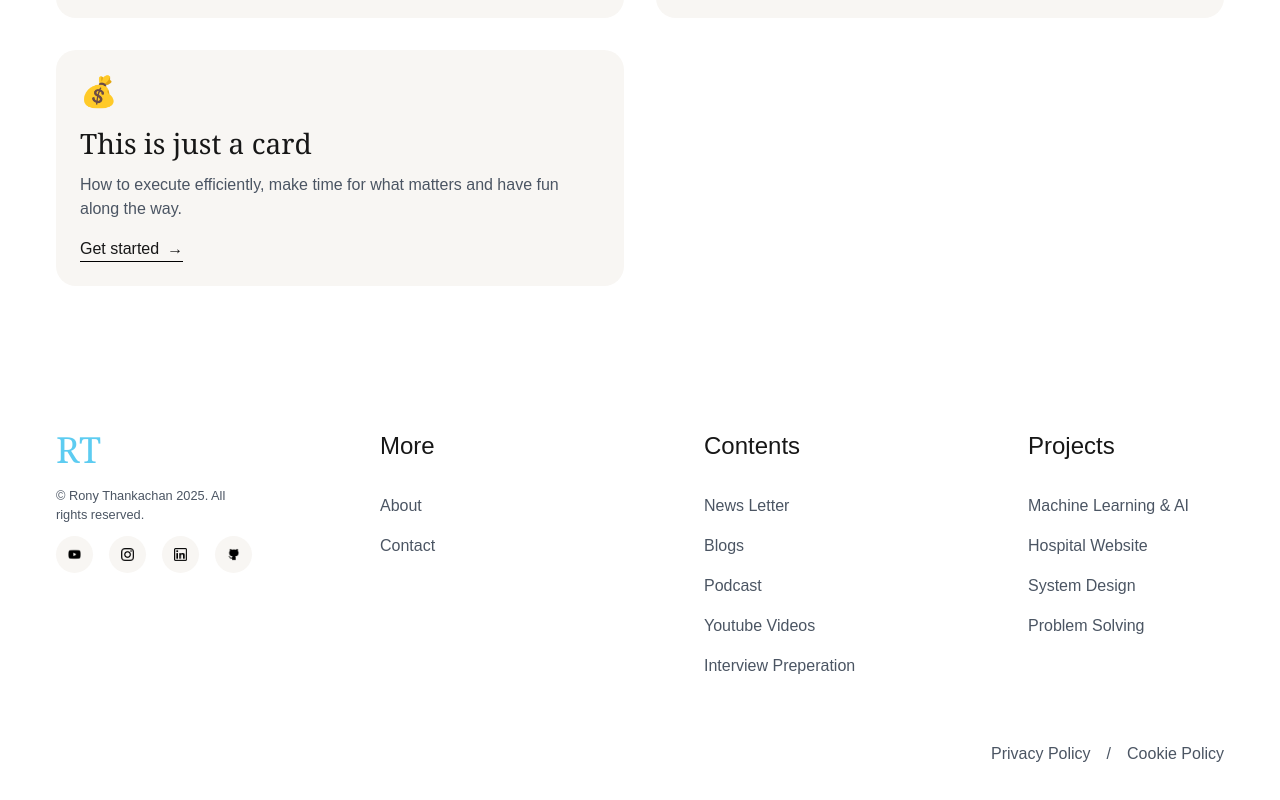
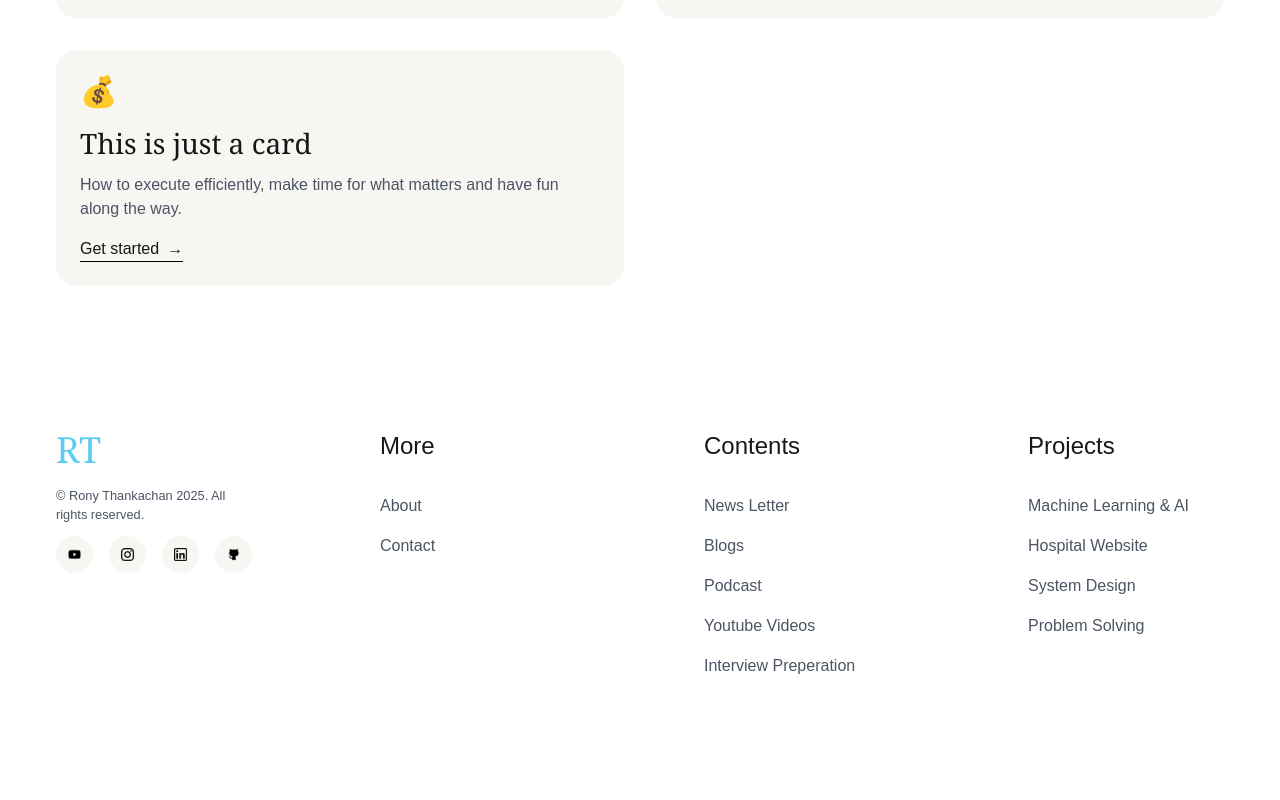
Before and after one commit to ronythankachan/ronythankachan.com, a Next.js app: page / in a window 1280 px wide. Shown: the part 1708-2508 px from the top of the page. After the commit the page ends 2466 px from the top, so only its background shows below. Built offline with nearby package versions, Linux system fonts and the light colour scheme.

Commit message:
Bottom links removed

```diff
--- a/app/components/Footer.tsx
+++ b/app/components/Footer.tsx
@@ -71,18 +71,6 @@ const Footer = () => {
     </div>
   );
 
-  const BottomLinks = ({ className = "" }) => (
-    <div className={`flex items-center space-x-4 text-gray-600 ${className}`}>
-      <Link href="/privacy" className="hover:underline underline-offset-4">
-        Privacy Policy
-      </Link>
-      <span>/</span>
-      <Link href="/cookies" className="hover:underline underline-offset-4">
-        Cookie Policy
-      </Link>
-    </div>
-  );
-
   return (
     <footer className="max-w-7xl mx-auto px-4 py-20">
       {/* Desktop view */}
@@ -107,7 +95,6 @@ const Footer = () => {
               <FooterLinksList key={category} category={category} links={links} />
             ))}
           </div>
-          <BottomLinks className="justify-end mt-16" />
         </div>
       </div>
 
@@ -129,8 +116,6 @@ const Footer = () => {
               <FooterLinksList key={category} category={category} links={links} />
             ))}
           </div>
-
-          <BottomLinks className="justify-center" />
         </div>
       </div>
 
```
